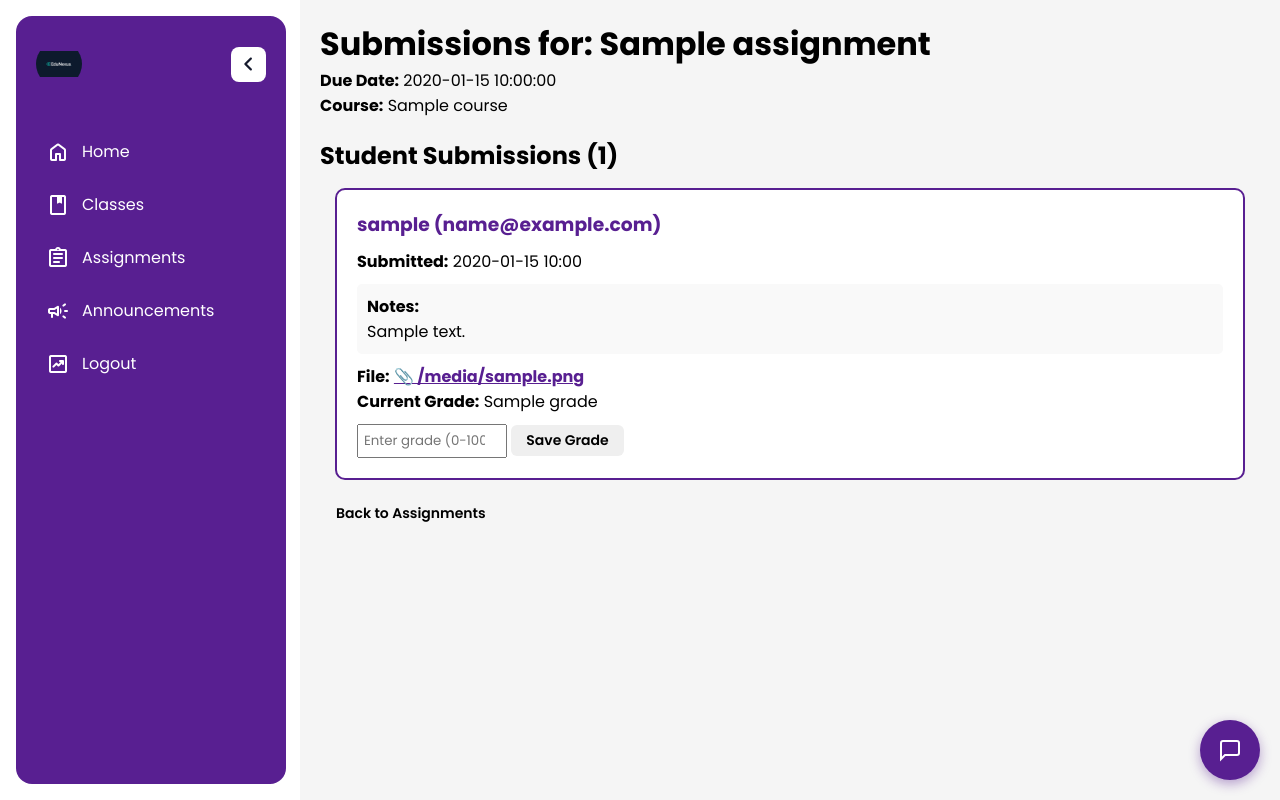
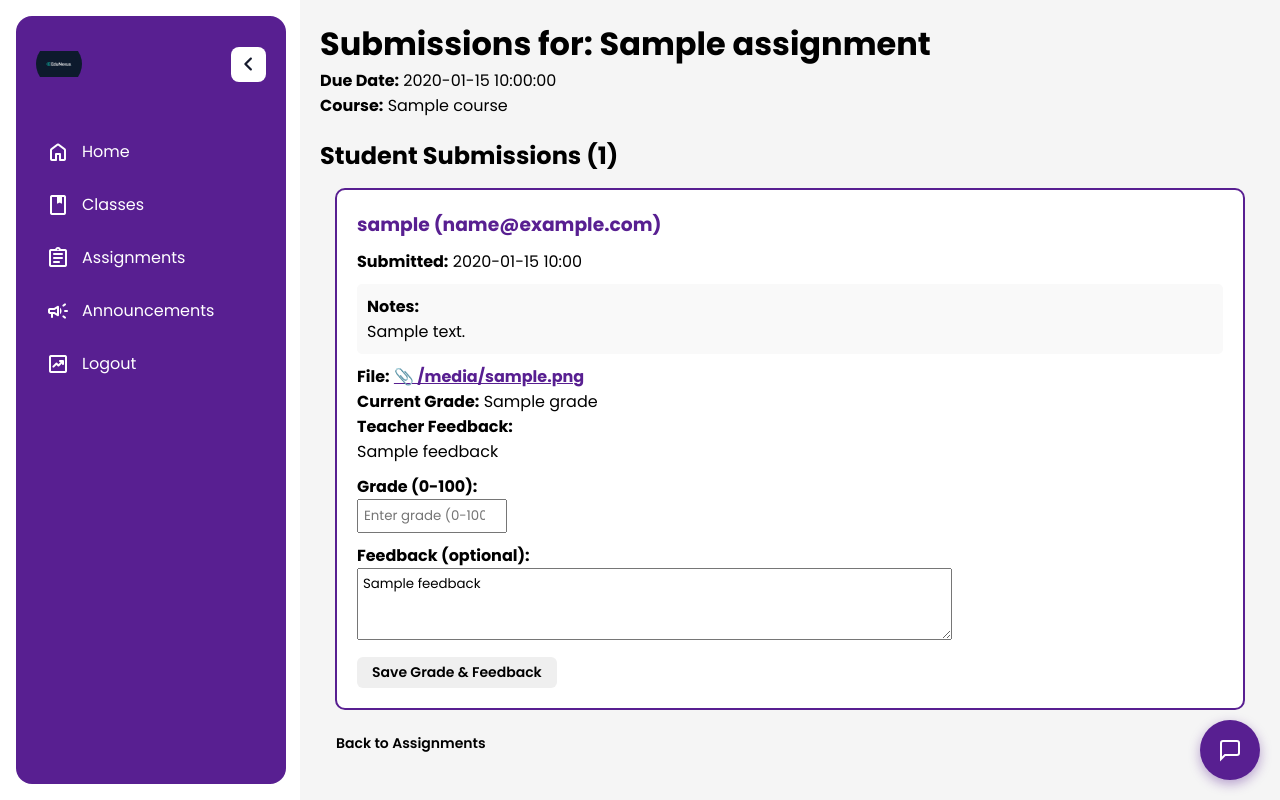
Before and after one commit to joshuakchoy/cs131_term_project, a Python web app: template app/main/templates/main/view_submissions.html in a window 1280 px wide. Run offline with Jinja, Linux system fonts and the light colour scheme; the template is opened without the code that fills it: most values are stand-ins (such as "Sample title", 1, 10 or a date in 2020).

Commit message:
Added feedback column to Assignment model which displays teacher-written feedback for students. Added screenshots for READMe.md

```diff
--- a/app/forms.py
+++ b/app/forms.py
@@ -70,4 +70,5 @@ class AssignTAForm(FlaskForm):
 
 class GradeSubmissionForm(FlaskForm):
     grade = FloatField("Grade", validators=[DataRequired(), NumberRange(min=0, max=100, message="Grade must be between 0 and 100")])
+    feedback = TextAreaField("Feedback (optional)")
     submit = SubmitField("Save Grade")
--- a/app/main/routes.py
+++ b/app/main/routes.py
@@ -562,10 +562,12 @@ def grade_submission(submission_id):
 
     if request.method == "POST":
         grade = request.form.get("grade")
+        feedback = request.form.get("feedback")
         try:
             grade_value = float(grade)
             if 0 <= grade_value <= 100:
                 submission.grade = grade_value
+                submission.feedback = feedback if feedback else None
                 db.session.commit()
                 flash(f"Grade {grade_value} saved for {submission.student.username}!", "success")
             else:
--- a/app/main/templates/main/classes.html
+++ b/app/main/templates/main/classes.html
@@ -1,7 +1,6 @@
 {% extends "base.html" %} {% block title %}Classes{% endblock %} {% block
 content %}
 <h1>Classes</h1>
-<p>These are your classes.</p>
 
 {% if current_user.role == "instructor" %}
 <a href="{{ url_for('main.create_course') }}" class="btn btn-primary"
--- a/app/main/templates/main/view_submissions.html
+++ b/app/main/templates/main/view_submissions.html
@@ -46,13 +46,29 @@
             <p><em>Not graded yet</em></p>
             {% endif %}
 
-            <form method="POST" action="{{ url_for('main.grade_submission', submission_id=submission.id) }}" style="display: inline-block; margin-top: 10px;">
+            {% if submission.feedback %}
+            <div class="feedback-display">
+                <strong>Teacher Feedback:</strong>
+                <p>{{ submission.feedback }}</p>
+            </div>
+            {% endif %}
+
+            <form method="POST" action="{{ url_for('main.grade_submission', submission_id=submission.id) }}" style="margin-top: 10px;">
                 {{ form.hidden_tag() }}
-                <input type="number" name="grade" step="0.01" min="0" max="100"
-                       value="{{ submission.grade if submission.grade else '' }}"
-                       placeholder="Enter grade (0-100)" required
-                       style="padding: 5px; width: 150px;">
-                <button type="submit" class="btn" style="padding: 5px 15px;">Save Grade</button>
+                <div style="margin-bottom: 10px;">
+                    <label><strong>Grade (0-100):</strong></label><br>
+                    <input type="number" name="grade" step="0.01" min="0" max="100"
+                           value="{{ submission.grade if submission.grade else '' }}"
+                           placeholder="Enter grade (0-100)" required
+                           style="padding: 5px; width: 150px;">
+                </div>
+                <div style="margin-bottom: 10px;">
+                    <label><strong>Feedback (optional):</strong></label><br>
+                    <textarea name="feedback" rows="3" cols="50"
+                              placeholder="Enter feedback for the student..."
+                              style="padding: 5px;">{{ submission.feedback if submission.feedback else '' }}</textarea>
+                </div>
+                <button type="submit" class="btn" style="padding: 5px 15px;">Save Grade & Feedback</button>
             </form>
         </div>
     </div>
--- a/app/models.py
+++ b/app/models.py
@@ -100,6 +100,7 @@ class Submission(db.Model):
     file_path = db.Column(db.String(255), nullable=True)  # Path to uploaded file
     submitted_at = db.Column(db.DateTime, default=datetime.utcnow)
     grade = db.Column(db.Float, nullable=True)
+    feedback = db.Column(db.Text, nullable=True)  # Teacher feedback
 
     # relationships
     assignment = db.relationship('Assignment', back_populates='submissions')
```
Also changed, not shown: app/main/templates/main/submit_assignment.html (+9 -0 lines), app/main/templates/main/view_grades.html (+8 -0 lines), classes.png (added), grades.png (added), submission.png (added), 1 other file.
